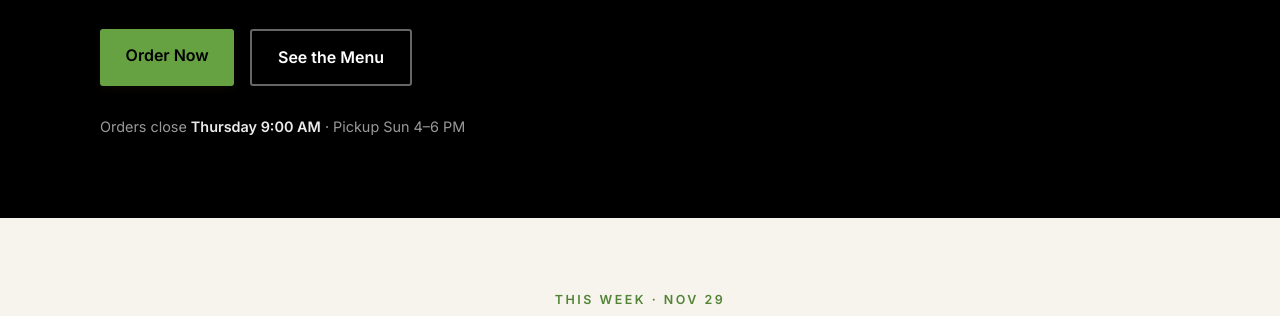
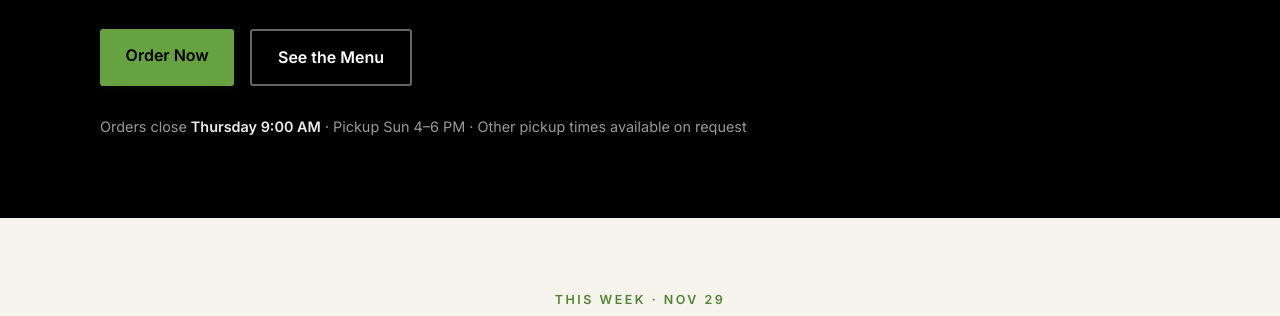
Before and after one commit to starling72-biz/radicato-site, a plain HTML site: page index.html in a window 1280 px wide. Shown: the part 440-756 px from the top of the page. Drawn offline with nearby package versions, Linux system fonts and the light colour scheme.

Commit message:
Hero note: other pickup times available on request (Thanksgiving week, Chad OK Nov 22) (#13)
Co-authored-by: Wes (Website Manager) <starling72-biz@users.noreply.github.com>

```diff
--- a/index.html
+++ b/index.html
@@ -141,7 +141,7 @@
       <a class="btn btn-primary" href="https://radicato.goprep.com/customer/menu" target="_blank" rel="noopener">Order Now</a>
       <a class="btn btn-ghost" href="#menu">See the Menu</a>
     </div>
-    <p class="hero-note">Orders close <strong data-schedule="deadline">Thursday 9:00 AM</strong> · <span data-schedule="hero-windows">Pickup Sun 4–6 PM</span></p>
+    <p class="hero-note">Orders close <strong data-schedule="deadline">Thursday 9:00 AM</strong> · <span data-schedule="hero-windows">Pickup Sun 4–6 PM</span> · Other pickup times available on request</p>
   </div>
 </section>
 
```
